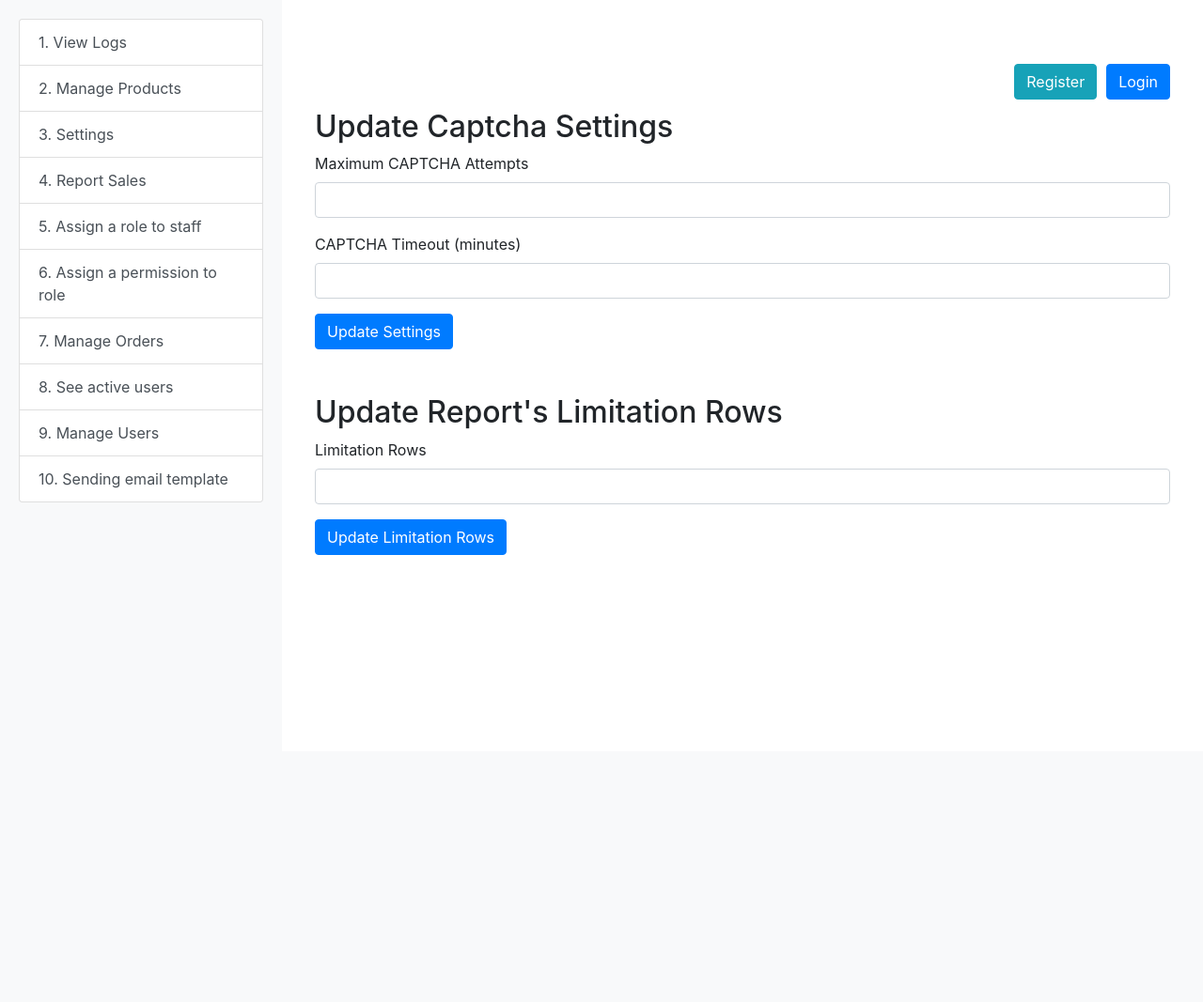
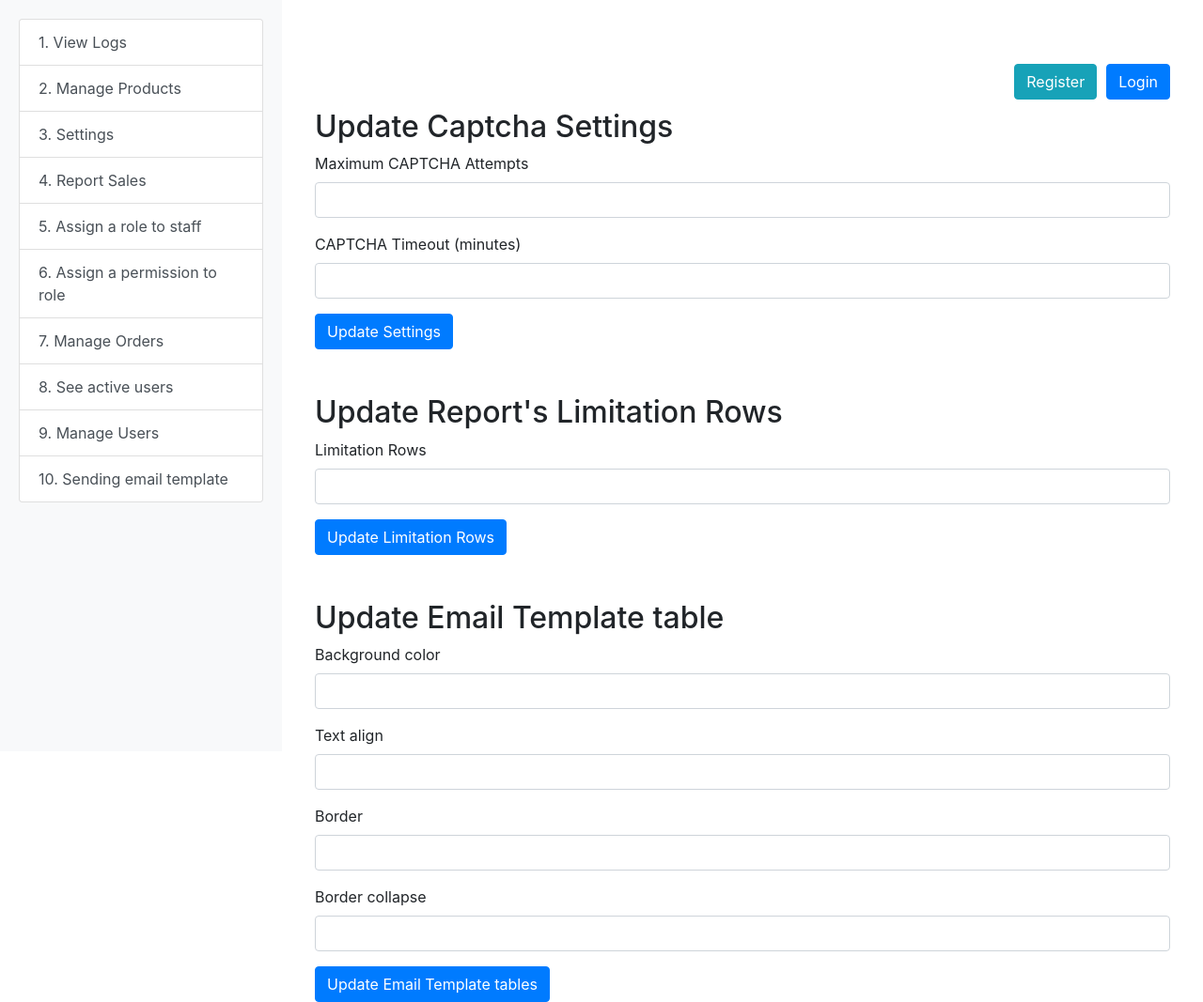
Before and after one commit to Kolpic/Online-Store, a Flask app: template Forum-Project/project/templates/captcha_settings.html in a window 1280 px wide. Shown: the whole page at 94% size. Before the commit the page ends 591 px from the top, so only its background shows below. Run offline with Flask 3, Linux system fonts and the light colour scheme; the template is opened without the code that fills it, so the values that code supplies are empty; some libraries are stand-ins or nearby versions.

Commit message:
https://app.clickup.com/t/86bzgpz71 added editing email tables

```diff
--- a/Forum-Project/project/main.py
+++ b/Forum-Project/project/main.py
@@ -1089,13 +1089,21 @@ def cart(conn, cur):
 
 def send_purchase_email(cart_items, shipping_details, user_email, cur):
 
-    cart_html = """
-    <table border="1" cellpadding="5" cellspacing="0" style="border-collapse: collapse;">
+    cur.execute("SELECT value FROM settings WHERE id = %s OR id = %s OR id = %s OR id = %s", (2, 3, 4, 5))
+    values = cur.fetchall()
+
+    background_color = values[0][0]
+    text_align = values[1][0]
+    border = values[2][0]
+    border_collapse = [3][0]
+
+    cart_html = f"""
+    <table border="{border}" cellpadding="5" cellspacing="0" style="border-collapse: {border_collapse};">
         <tr>
-            <th style="background-color: #f2f2f2;">Product</th>
-            <th style="background-color: #f2f2f2;">Quantity</th>
-            <th style="background-color: #f2f2f2;">Price</th>
-            <th style="background-color: #f2f2f2;">Total Product Price</th>
+            <th style="background-color: {background_color};">Product</th>
+            <th style="background-color: {background_color};">Quantity</th>
+            <th style="background-color: {background_color};">Price</th>
+            <th style="background-color: {background_color};">Total Product Price</th>
         </tr>
     """
 
@@ -1108,9 +1116,9 @@ def send_purchase_email(cart_items, shipping_details, user_email, cur):
         cart_html += f"""
         <tr>
             <td>{product_name}</td>
-            <td style="text-align: right;">{quantity}</td>
-            <td style="text-align: right;">{price} {currency}</td>
-            <td style="text-align: right;">{price_total} {currency}</td>
+            <td style="text-align: {text_align};">{quantity}</td>
+            <td style="text-align: {text_align};">{price} {currency}</td>
+            <td style="text-align: {text_align};">{price_total} {currency}</td>
         </tr>
         """
 
@@ -1118,8 +1126,8 @@ def send_purchase_email(cart_items, shipping_details, user_email, cur):
     cart_html += f"""
 
         <tr>
-            <td colspan='3' style="text-align: right;">Total Order Price</td>
-            <td style="text-align: right;">{_total_price} {currency}</td>
+            <td colspan='3' style="text-align: {text_align};">Total Order Price</td>
+            <td style="text-align: {text_align};">{_total_price} {currency}</td>
         </tr>
     </table>
     """
@@ -1127,21 +1135,21 @@ def send_purchase_email(cart_items, shipping_details, user_email, cur):
     shipping_id, order_id, email, first_name, last_name, town, address, phone, country_code = shipping_details[0]
     shipping_html = f"""
 
-    <table border="1" cellpadding="5" cellspacing="0" style="border-collapse: collapse;">
+    <table border="{border}" cellpadding="5" cellspacing="0" style="border-collapse: {border_collapse};">
         <tr>
-            <th style="background-color: #f2f2f2;">Recipient</th><td>{first_name} {last_name}</td>
+            <th style="background-color: {background_color};">Recipient</th><td>{first_name} {last_name}</td>
         </tr>
         <tr>
-            <th style="background-color: #f2f2f2;">Email</th><td>{email}</td>
+            <th style="background-color: {background_color};">Email</th><td>{email}</td>
         </tr>
         <tr>
-            <th style="background-color: #f2f2f2;">Address</th><td>{address}, {town}</td>
+            <th style="background-color: {background_color};">Address</th><td>{address}, {town}</td>
         </tr>
         <tr>
-            <th style="background-color: #f2f2f2;">Country code</th><td>{country_code}</td>
+            <th style="background-color: {background_color};">Country code</th><td>{country_code}</td>
         </tr>
         <tr>
-            <th style="background-color: #f2f2f2;">Phone</th><td>{phone}</td>
+            <th style="background-color: {background_color};">Phone</th><td>{phone}</td>
         </tr>
     </table>
     """
@@ -1274,13 +1282,21 @@ def finish_payment(conn, cur):
 
 def send_compleated_payment_email(products, shipping_details, total_sum, provided_sum, user_email, cur):
 
-    products_html = """
-    <table border="1" cellpadding="5" cellspacing="0" style="border-collapse: collapse;">
+    cur.execute("SELECT value FROM settings WHERE id = %s OR id = %s OR id = %s OR id = %s", (2, 3, 4, 5))
+    values = cur.fetchall()
+
+    background_color = values[0][0]
+    text_align = values[1][0]
+    border = values[2][0]
+    border_collapse = [3][0]
+
+    products_html = f"""
+    <table border="{border}" cellpadding="5" cellspacing="0" style="border-collapse: {border_collapse};">
         <tr>
-            <th style="background-color: #f2f2f2;">Product</th>
-            <th style="background-color: #f2f2f2;">Quantity</th>
-            <th style="background-color: #f2f2f2;">Price</th>
-            <th style="background-color: #f2f2f2;">Total Product Price</th>
+            <th style="background-color: {background_color};">Product</th>
+            <th style="background-color: {background_color};">Quantity</th>
+            <th style="background-color: {background_color};">Price</th>
+            <th style="background-color: {background_color};">Total Product Price</th>
         </tr>
     """
     total_price = 0
@@ -1294,41 +1310,41 @@ def send_compleated_payment_email(products, shipping_details, total_sum, provide
         products_html += f"""
         <tr>
             <td>{product_name}</td>
-            <td style="text-align: right;">{quantity}</td>
-            <td style="text-align: right;">{price} {symbol}</td>
-            <td style="text-align: right;">{price_total} {symbol}</td>
+            <td style="text-align: {text_align};">{quantity}</td>
+            <td style="text-align: {text_align};">{price} {symbol}</td>
+            <td style="text-align: {text_align};">{price_total} {symbol}</td>
         </tr>
         """
 
     _total_price = round(total_price, 2)
     products_html += f"""
         <tr>
-            <td colspan='3' style="text-align: right;">Total Order Price:</td>
-            <td style="text-align: right;">{_total_price}</td>
+            <td colspan='3' style="text-align: {text_align};">Total Order Price:</td>
+            <td style="text-align: {text_align};">{_total_price}</td>
         </tr>
     """
     products_html += f"""
         <tr>
-            <td colspan='3' style="text-align: right;">You paid:</td>
-            <td style="text-align: right;">{provided_sum}</td>
+            <td colspan='3' style="text-align: {text_align};">You paid:</td>
+            <td style="text-align: {text_align};">{provided_sum}</td>
         </tr>
     </table>
     """
 
     shipping_id, order_id, email, first_name, last_name, town, address, phone, country_code_id = shipping_details
     shipping_html = f"""
-    <table border="1" cellpadding="5" cellspacing="0" style="border-collapse: collapse;">
+    <table border="{border}" cellpadding="5" cellspacing="0" style="border-collapse: {border_collapse};">
         <tr>
-            <th style="background-color: #f2f2f2;">Recipient</th><td>{first_name} {last_name}</td>
+            <th style="background-color: {background_color};">Recipient</th><td>{first_name} {last_name}</td>
         </tr>
         <tr>
-            <th style="background-color: #f2f2f2;">Email</th><td>{email}</td>
+            <th style="background-color: {background_color};">Email</th><td>{email}</td>
         </tr>
         <tr>
-            <th style="background-color: #f2f2f2;">Address</th><td>{address}, {town}</td>
+            <th style="background-color: {background_color};">Address</th><td>{address}, {town}</td>
         </tr>
         <tr>
-            <th style="background-color: #f2f2f2;">Phone</th><td>{phone}</td>
+            <th style="background-color: {background_color};">Phone</th><td>{phone}</td>
         </tr>
     </table>
     """
@@ -1693,6 +1709,7 @@ def back_office_manager(conn, cur, *params):
         return render_template('logs.html', log_exceptions = log_exceptions, sort_by=sort_by, sort_order=sort_order)
 
     elif request.path == f'/update_captcha_settings':
+
         utils.AssertUser(utils.has_permission(cur, request, 'Captcha Settings', 'read', is_auth_user), "You don't have permission to this resource")
 
         if request.method == 'GET':
@@ -1702,7 +1719,16 @@ def back_office_manager(conn, cur, *params):
             cur.execute("SELECT value FROM settings WHERE name = %s", ("report_limitation_rows",))
             limitation_rows = cur.fetchone()[0]
 
-            return render_template('captcha_settings.html', limitation_rows=limitation_rows, **current_settings)
+            cur.execute("SELECT value FROM settings WHERE name = %s OR name = %s OR name = %s OR name = %s", ("email_template_background_color", "email_template_text_align", "email_template_border", "email_template_border_collapse"))
+            values = cur.fetchall()
+            # utils.trace(cur.fetchall())
+
+            background_color = values[0][0]
+            text_align = values[1][0]
+            border = values[2][0]
+            border_collapse = values[3][0]
+
+            return render_template('captcha_settings.html', limitation_rows=limitation_rows, border_collapse=border_collapse,border=border,text_align=text_align,background_color=background_color,**current_settings)
 
         utils.AssertUser(utils.has_permission(cur, request, 'Captcha Settings', 'update', is_auth_user), "You don't have permission to this resource")
 
@@ -1733,9 +1759,7 @@ def back_office_manager(conn, cur, *params):
 
             limitation_rows = int(request.form['report_limitation_rows'])
 
-            if limitation_rows <= 0 or limitation_rows >= 50000:
-                utils.AssertUser(False, "You can't enter zero or negative number. The maximum number is 50000")
-
+            utils.AssertUser(limitation_rows >= 0 and limitation_rows <= 50000, "You can't enter zero or negative number. The maximum number is 50000")
 
             query = ("UPDATE settings SET value = %s WHERE name = %s")
             cur.execute(query, (limitation_rows, 'report_limitation_rows'))
@@ -1743,7 +1767,37 @@ def back_office_manager(conn, cur, *params):
             session['staff_message'] = "You changed the limitation number of every report to: " + str(limitation_rows)
 
             return redirect(f'/staff_portal')
-
+        else:
+            utils.AssertUser(False, "Invalid method")
+
+    elif request.path == f'/update_email_templates_table':
+
+        if request.method == 'POST':
+            utils.AssertUser(utils.has_permission(cur, request, 'Captcha Settings', 'update', is_auth_user), "You don't have permission to this resource")
+
+            background_color = request.form['background_color']
+            text_align = request.form['text_align']
+            border = request.form['border']
+            border_collapse = request.form['border_collapse']
+
+            utils.AssertUser(int(border) <= 10 and int(border) >= 1, "Border can be between 1 and 10")
+
+            cur.execute("SELECT id FROM settings WHERE name = %s OR name = %s OR name = %s OR name = %s", ("email_template_background_color", "email_template_text_align", "email_template_border", "email_template_border_collapse"))
+            values = cur.fetchall()
+
+            background_color_id = values[0][0]
+            text_align_id = values[1][0]
+            border_id = values[2][0]
+            border_collapse_id = values[3][0]
+
+            cur.execute("UPDATE settings SET value = %s WHERE id = %s", (background_color, background_color_id))
+            cur.execute("UPDATE settings SET value = %s WHERE id = %s", (text_align, text_align_id))
+            cur.execute("UPDATE settings SET value = %s WHERE id = %s", (border , border_id))
+            cur.execute("UPDATE settings SET value = %s WHERE id = %s", (border_collapse, border_collapse_id))
+
+            session['staff_message'] = "You changed the email template table look successfully"
+
+            return redirect(f'/staff_portal')
         else:
             utils.AssertUser(False, "Invalid method")
 
@@ -2673,7 +2727,7 @@ url_to_function_map_back_office = [
     (r'/staff_login', staff_login),
     (r'/staff_portal', staff_portal),
     (r'/logout_staff', logout_staff),
-    (r'/(crud_products_edit_picture|error_logs|update_captcha_settings|report_sales|crud_products|crud_staff|role_permissions|download_report|crud_orders|active_users|download_report_without_generating_rows_in_the_html|upload_products|crud_users|template_email|update_report_limitation_rows)(?:/[\w\d\-_/]*)?', back_office_manager),
+    (r'/(crud_products_edit_picture|error_logs|update_captcha_settings|report_sales|crud_products|crud_staff|role_permissions|download_report|crud_orders|active_users|download_report_without_generating_rows_in_the_html|upload_products|crud_users|template_email|update_report_limitation_rows|update_email_templates_table)(?:/[\w\d\-_/]*)?', back_office_manager),
 ]
 
 def map_function(map_route):
--- a/Forum-Project/project/models.py
+++ b/Forum-Project/project/models.py
@@ -8,7 +8,7 @@ class Settings(db.Model):
     __tablename__ = 'settings'
     id = db.Column(db.Integer, primary_key=True)
     name = db.Column(db.String(255), nullable=False, unique=True)
-    value = db.Column(db.Integer, nullable=False)
+    value = db.Column(db.String(255), nullable=False)
 
 class EmailTemplate(db.Model):
     __tablename__ = 'email_template'
--- a/Forum-Project/project/templates/captcha_settings.html
+++ b/Forum-Project/project/templates/captcha_settings.html
@@ -67,6 +67,36 @@
             <button type="submit" class="btn btn-primary">Update Limitation Rows</button>
         </form>
     </div>
+
+    <div class="container mt-5">
+        <h2>Update Email Template table </h2>
+        <form action="/update_email_templates_table" method="post">
+
+            <div class="form-group">
+                <label for="background_color">Background color</label>
+                <input type="text" class="form-control" id="background_color" name="background_color" value="{{ background_color }}">
+            </div>
+
+            <div class="form-group">
+                <label for="text_align">Text align</label>
+                <input type="text" class="form-control" id="text_align" name="text_align" value="{{ text_align }}">
+            </div>
+
+            <div class="form-group">
+                <label for="border">Border</label>
+                <input type="text" class="form-control" id="border" name="border" value="{{ border }}">
+            </div>
+
+            <div class="form-group">
+                <label for="border_collapse">Border collapse</label>
+                <input type="text" class="form-control" id="border_collapse" name="border_collapse" value="{{ border_collapse }}">
+            </div>
+
+
+            <button type="submit" class="btn btn-primary">Update Email Template tables</button>
+        </form>
+    </div>
+
     {% endblock %}
 </body>
 </html>
```
Also changed, not shown: Forum-Project/project/migrations/versions/24b6648642a7_.py (added, +43 -0 lines), Forum-Project/project/migrations/versions/cd22e3aa087d_.py (added, +40 -0 lines).
